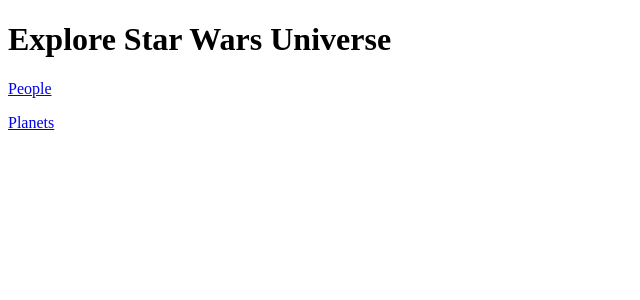
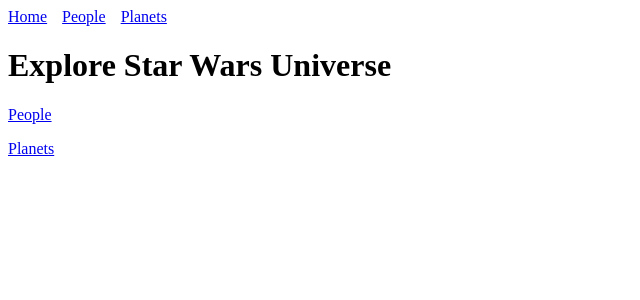
Before and after one commit to pgorecki/hello-next, a Next.js app: page / in a window 1280 px wide. Shown: the top 300 px of the page, without its empty margins (0-640 px from the left). Built offline with nearby package versions, Linux system fonts and the light colour scheme.

Commit message:
add header

```diff
--- /dev/null
+++ b/components/Header.js
@@ -0,0 +1,21 @@
+import Link from 'next/link';
+
+const linkStyle = {
+  marginRight: 15,
+};
+
+const Header = () => (
+  <div>
+    <Link href="/">
+      <a style={linkStyle}>Home</a>
+    </Link>
+    <Link href="/people">
+      <a style={linkStyle}>People</a>
+    </Link>
+    <Link href="/planets">
+      <a style={linkStyle}>Planets</a>
+    </Link>
+  </div>
+);
+
+export default Header;
--- a/pages/index.js
+++ b/pages/index.js
@@ -1,7 +1,9 @@
 import Link from 'next/link';
+import Header from '../components/Header';
 
 export default () => (
   <div>
+    <Header />
     <h1>Explore Star Wars Universe</h1>
     <p><Link href="/people"><a>People</a></Link></p>
     <p><Link href="/planets"><a>Planets</a></Link></p>
--- a/pages/people.js
+++ b/pages/people.js
@@ -1,5 +1,8 @@
+import Header from '../components/Header';
+
 export default () => (
   <div>
+    <Header />
     <h1>People</h1>
     <div>TODO: list of people</div>
   </div>
```
